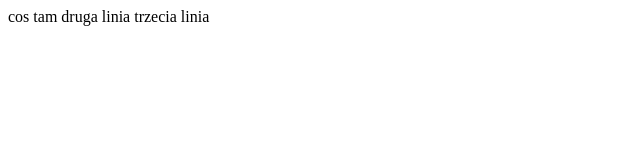
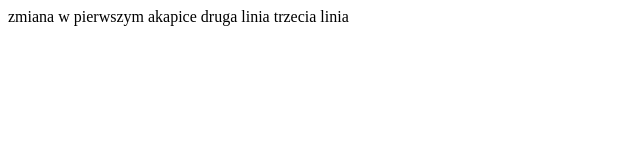
Before and after one commit to marekkalkowski/git-course-4, a plain HTML site: page index.html in a window 1280 px wide. Shown: the whole page, without its empty margins (0-640 px from the left). Drawn offline with Linux system fonts and the light colour scheme.

Commit message:
change in first paragraph

```diff
--- a/index.html
+++ b/index.html
@@ -8,7 +8,7 @@
 </head>
 <body>
     <p1>
-        cos tam
+        zmiana w pierwszym akapice
     </p1>
     <p1>
         druga linia
```
